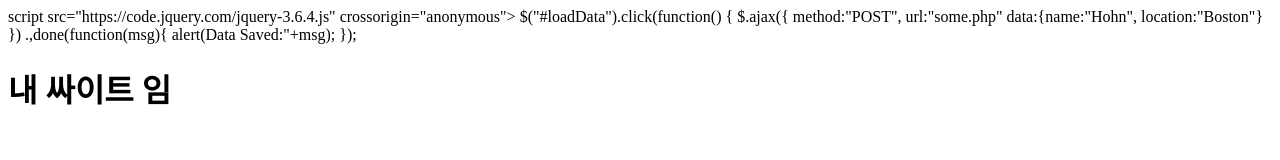
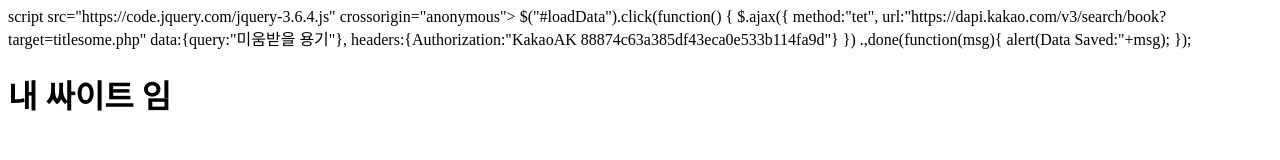
Before and after one commit to yongkeunyi/coding, a plain HTML site: page index.html in a window 1280 px wide. Drawn offline with Linux system fonts and the light colour scheme.

Commit message:
Update index.html

```diff
--- a/index.html
+++ b/index.html
@@ -12,9 +12,10 @@
 
     $("#loadData").click(function() {
   $.ajax({
-    method:"POST",
-    url:"some.php"
-    data:{name:"Hohn", location:"Boston"}
+    method:"tet",
+    url:"https://dapi.kakao.com/v3/search/book?target=titlesome.php"
+    data:{query:"미움받을 용기"},
+    headers:{Authorization:"KakaoAK 88874c63a385df43eca0e533b114fa9d"}
     })
     .,done(function(msg){
     alert(Data Saved:"+msg);
```
